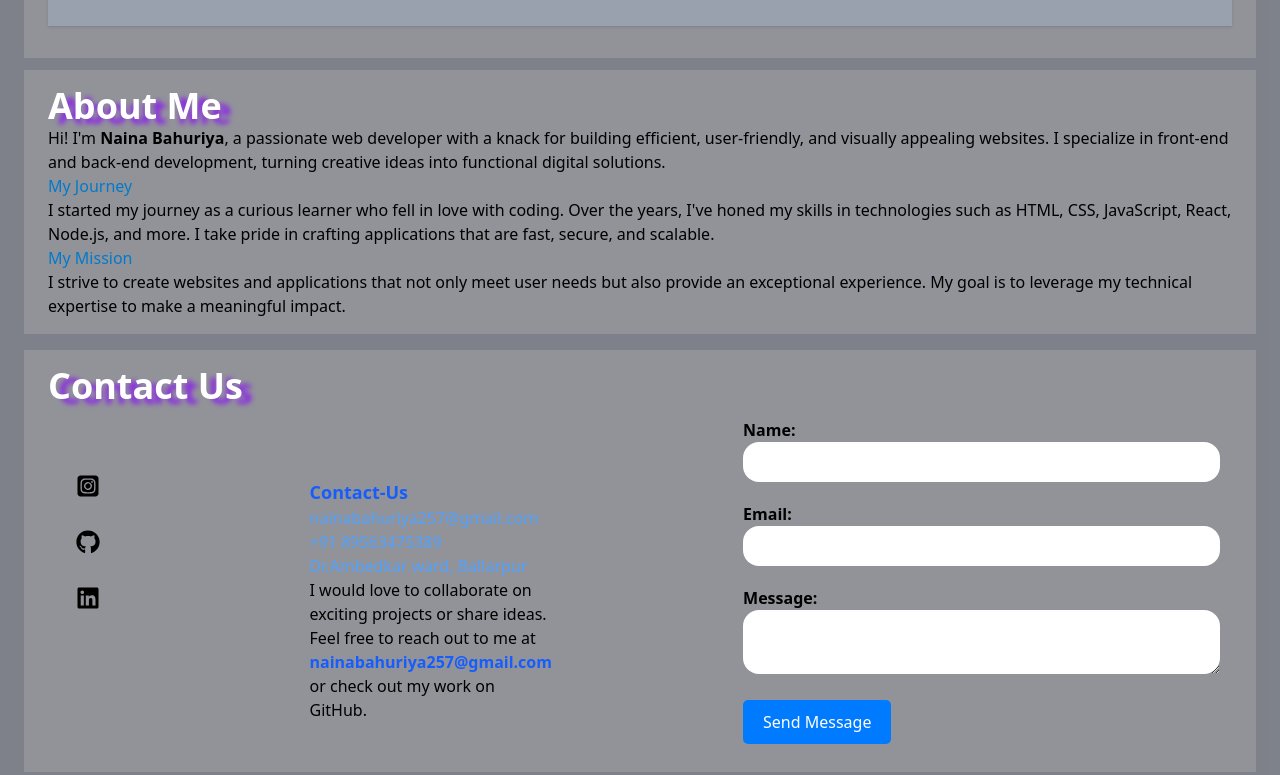
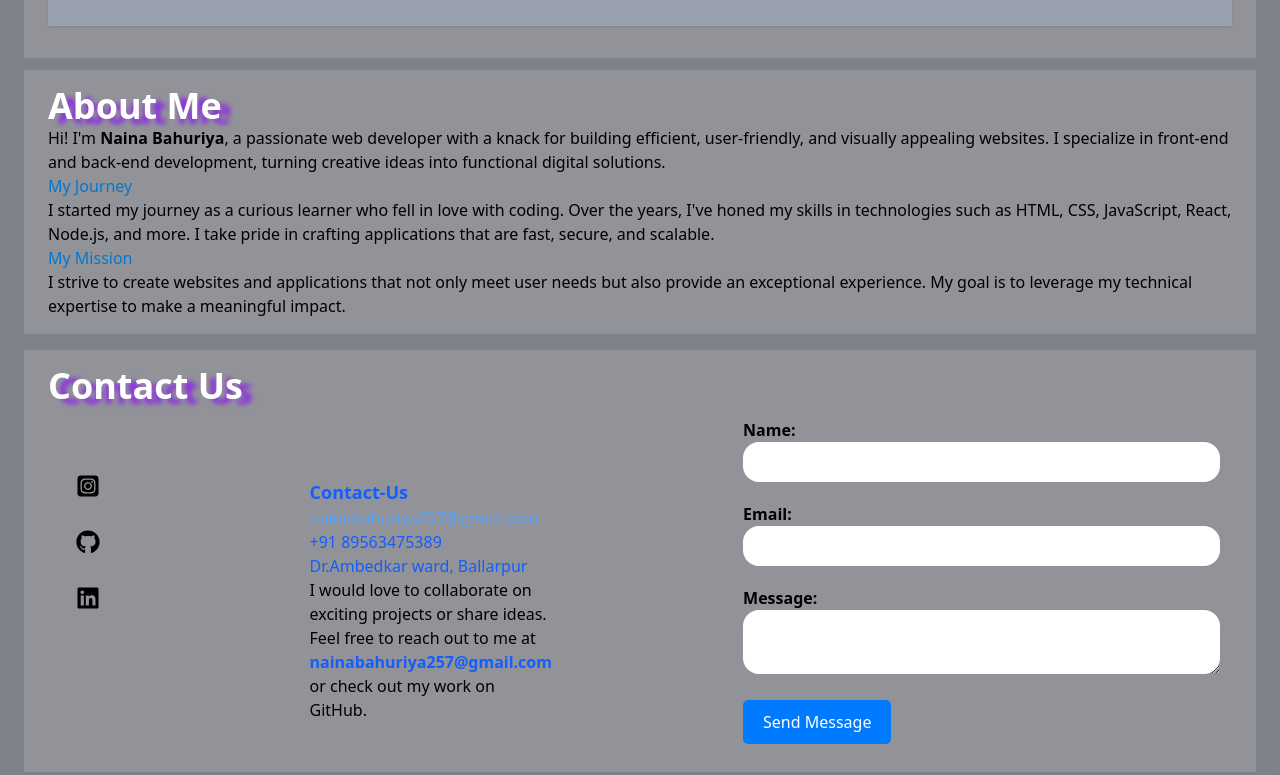
Before and after one commit to Naina2501/Portfolio, a React (Vite) app: page / in a window 1280 px wide. Shown: the part 2016-2791 px from the top of the page. Built offline with nearby package versions, Linux system fonts and the light colour scheme.

Commit message:
change in contactus page

```diff
--- a/src/Components/Contact-us/Contactus.jsx
+++ b/src/Components/Contact-us/Contactus.jsx
@@ -53,8 +53,8 @@ const ContactUs = () => {
      <div className="w-60 text-left mt-15">
      <h2 className="text-blue-600 text-lg font-bold">Contact-Us</h2>
      <div className="text-bold text-blue-400"> nainabahuriya257@gmail.com</div>
-     <div className="text-bold text-blue-400">  +91 89563475389</div>
-     <div className="text-bold text-blue-400">  Dr.Ambedkar ward, Ballarpur</div>
+     <div className="text-bold text-blue-600">  +91 89563475389</div>
+     <div className="text-bold text-blue-600">  Dr.Ambedkar ward, Ballarpur</div>
      <p>
         I would love to collaborate on exciting projects or share ideas. Feel free to reach out to me at{' '}
         <a href="mailto:yourname@webdev.com" className="text-blue-600 font-extrabold">nainabahuriya257@gmail.com</a> or check out my work on{' '}
--- a/src/Components/Header/Header.jsx
+++ b/src/Components/Header/Header.jsx
@@ -8,7 +8,7 @@ const Header = () => {
     <header className=" text-white py-5 @container">
     <Container>
     <div className="container mx-auto flex justify-between items-center">
-    <div className="bg-clip-text flex justify-around text-3xl font-bold "><img src="https://cdn3.iconfinder.com/data/icons/users-6/100/women-computer-512.png" className="w-10 h-10"></img><span>Naina Bahuriya</span> </div>
+    <div className="bg-clip-text flex justify-around text-3xl font-bold text-white"><img src="https://cdn3.iconfinder.com/data/icons/users-6/100/women-computer-512.png" className="w-10 h-10"></img><span>Naina Bahuriya</span> </div>
       <nav className="hidden md:flex space-x-4 text-lg hover:scale-110 transition-transform duration-300">
         <Link to="/" >Home</Link>
         <Link to="/Projects" >Projects</Link>
--- a/src/Components/Skills/Skills.jsx
+++ b/src/Components/Skills/Skills.jsx
@@ -41,7 +41,7 @@ function Skills() {
                         </ul>
                         </div>
             </div>
-            <div className=" w-100 align-middle">
+            <div className=" w-100 h-100">
                 <img src="https://codup.co/wp-content/uploads/2021/08/full-stack-development.png"></img>
             </div>
 
```
